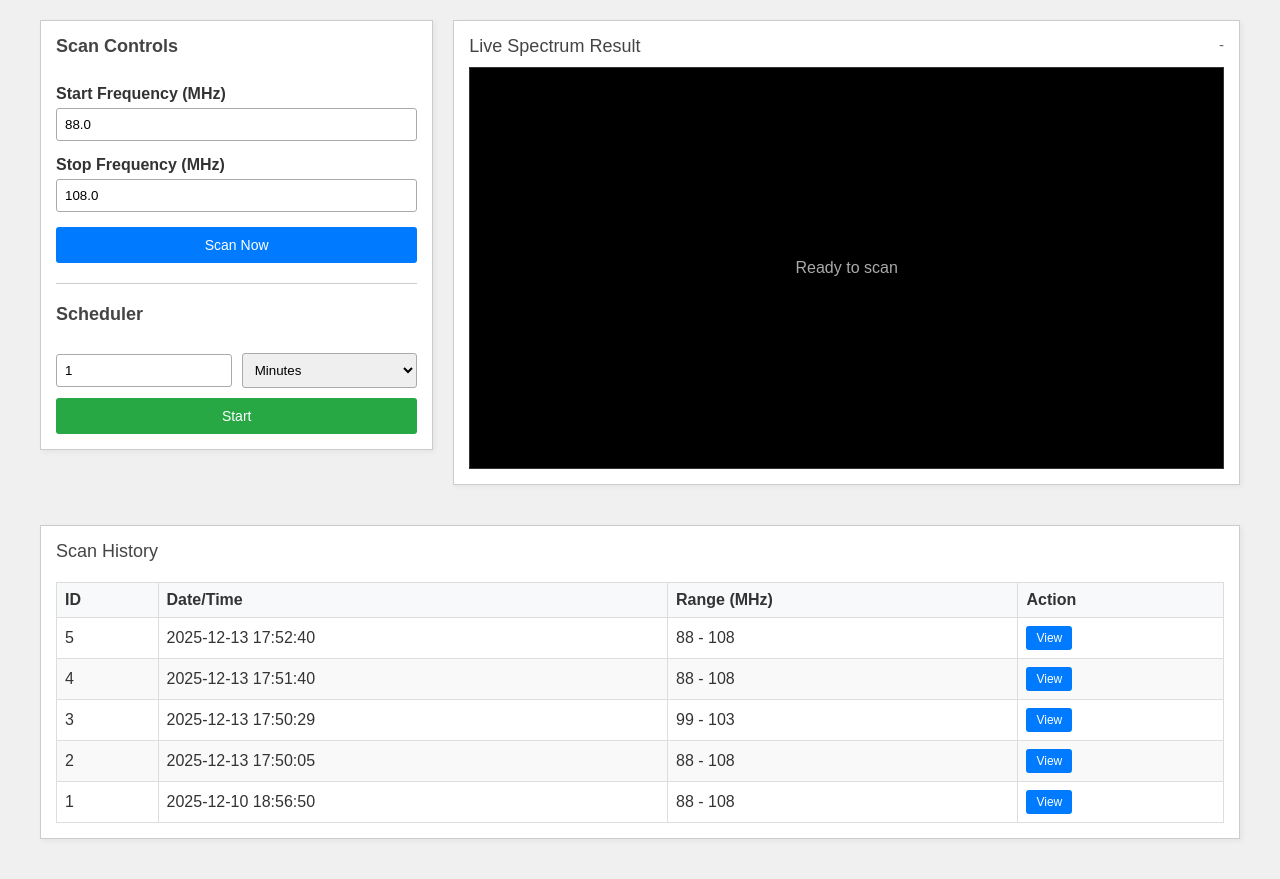
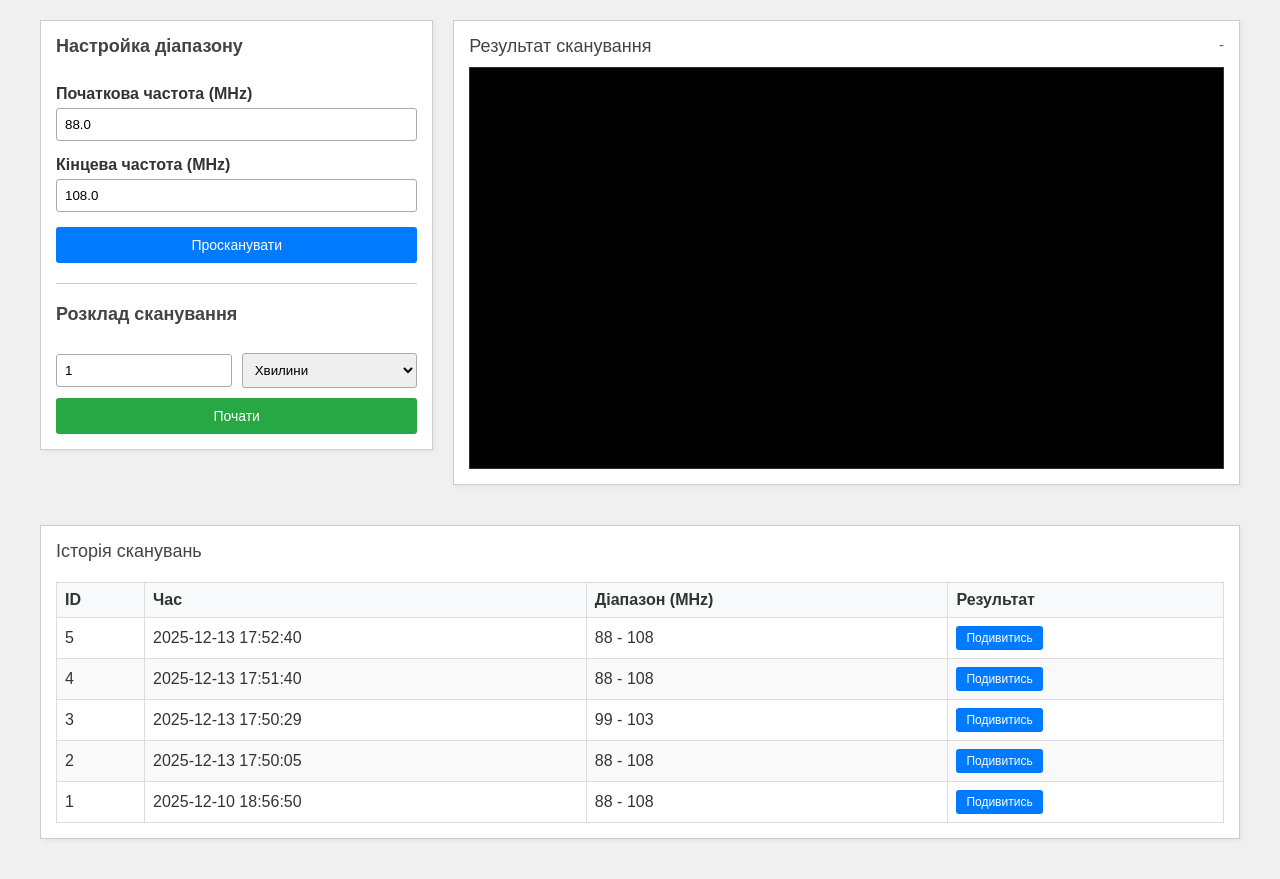
Before and after one commit to Maksym-Huliaiev/courcework-energy-detector, a Django app: page / in a window 1280 px wide. Shown: the part 38-917 px from the top of the page. Run offline with Django 5.2, Linux system fonts and the light colour scheme; data comes from the database, SQL or seed files in the repository.

```diff
--- a/scanner/templates/scanner/index.html
+++ b/scanner/templates/scanner/index.html
@@ -5,7 +5,7 @@
 <head>
     <meta charset="UTF-8">
     <meta name="viewport" content="width=device-width, initial-scale=1.0">
-    <title>SDR Scanner Pro</title>
+    <title>Energy Detector</title>
     <link href="{% static 'scanner/style.css' %}" rel="stylesheet">
 </head>
 
@@ -20,37 +20,37 @@
     <div class="main-container">
         <div class="sidebar">
             <div class="content-box">
-                <h3>Scan Controls</h3>
+                <h3>Настройка діапазону</h3>
                 <form id="scanForm">
                     <div class="form-group">
-                        <label>Start Frequency (MHz)</label>
+                        <label>Початкова частота (MHz)</label>
                         <input type="number" step="0.1" class="simple-input" id="startFreq" value="88.0" required>
                     </div>
                     <div class="form-group">
-                        <label>Stop Frequency (MHz)</label>
+                        <label>Кінцева частота (MHz)</label>
                         <input type="number" step="0.1" class="simple-input" id="stopFreq" value="108.0" required>
                     </div>
-                    <button type="submit" class="std-btn btn-blue w-100" id="btnScan">Scan Now</button>
+                    <button type="submit" class="std-btn btn-blue w-100" id="btnScan">Просканувати</button>
                 </form>
 
                 <hr style="border: 0; border-top: 1px solid #ccc; margin: 20px 0;">
 
-                <h3>Scheduler</h3>
+                <h3>Розклад сканування</h3>
                 <div class="flex-row">
                     <div class="col-half">
                         <input type="number" class="simple-input" id="scheduleInterval" value="1">
                     </div>
                     <div class="col-half">
                         <select class="simple-select" id="scheduleIntervalUnit">
-                            <option value="minutes">Minutes</option>
-                            <option value="hours">Hours</option>
-                            <option value="days">Days</option>
+                            <option value="minutes">Хвилини</option>
+                            <option value="hours">Години</option>
+                            <option value="days">Дні</option>
                         </select>
                     </div>
                 </div>
                 <div style="margin-top: 10px;">
-                    <button class="std-btn btn-green w-100" id="btnSchedule">Start</button>
-                    <button class="std-btn btn-red w-100 hidden" id="btnStopSchedule">Stop</button>
+                    <button class="std-btn btn-green w-100" id="btnSchedule">Почати</button>
+                    <button class="std-btn btn-red w-100 hidden" id="btnStopSchedule">Зупинити</button>
                 </div>
             </div>
         </div>
@@ -58,17 +58,17 @@
         <div class="main-content">
             <div class="content-box">
                 <div class="panel-header" style="display: flex; justify-content: space-between;">
-                    <span>Live Spectrum Result</span>
+                    <span>Результат сканування</span>
                     <small style="color: #666;" id="lastUpdated">-</small>
                 </div>
 
                 <div class="result-area">
                     <div id="scanLoader" class="hidden" style="text-align: center;">
                         <div class="loader"></div>
-                        <p style="margin-top: 10px; color: #ccc;">Acquiring signal...</p>
+                        <p style="margin-top: 10px; color: #ccc;">Cканую...</p>
                     </div>
                     <img id="resultImage" src="" class="hidden" alt="Spectrum">
-                    <div id="placeholderText" style="text-align: center;">Ready to scan</div>
+                    <div id="placeholderText" style="text-align: center;"></div>
                 </div>
             </div>
         </div>
@@ -76,15 +76,15 @@
         <div style="width: 100%;">
             <div class="content-box">
                 <div class="panel-header">
-                    Scan History
+                    Історія сканувань
                 </div>
                 <table class="simple-table">
                     <thead>
                         <tr>
                             <th>ID</th>
-                            <th>Date/Time</th>
-                            <th>Range (MHz)</th>
-                            <th>Action</th>
+                            <th>Час</th>
+                            <th>Діапазон (MHz)</th>
+                            <th>Результат</th>
                         </tr>
                     </thead>
                     <tbody id="historyTableBody">
@@ -212,7 +212,7 @@
             resultImage.classList.remove('hidden');
             resultImage.style.display = 'block'; // Ensure display if mixed with class
             placeholderText.classList.add('hidden');
-            document.getElementById('lastUpdated').innerText = 'Last updated: ' + scan.created_at;
+            document.getElementById('lastUpdated').innerText = 'Останнє сканування: ' + scan.created_at;
         }
 
         function setScanning(active) {
@@ -247,7 +247,7 @@
                 <td>${s.created_at}</td>
                 <td>${s.start} - ${s.stop}</td>
                 <td>
-                    <button class="std-btn btn-blue btn-sm" onclick="viewImage('/${s.image_url}')">View</button>
+                    <button class="std-btn btn-blue btn-sm" onclick="viewImage('/${s.image_url}')">Подивитись</button>
                 </td>
             </tr>
         `).join('');
```
